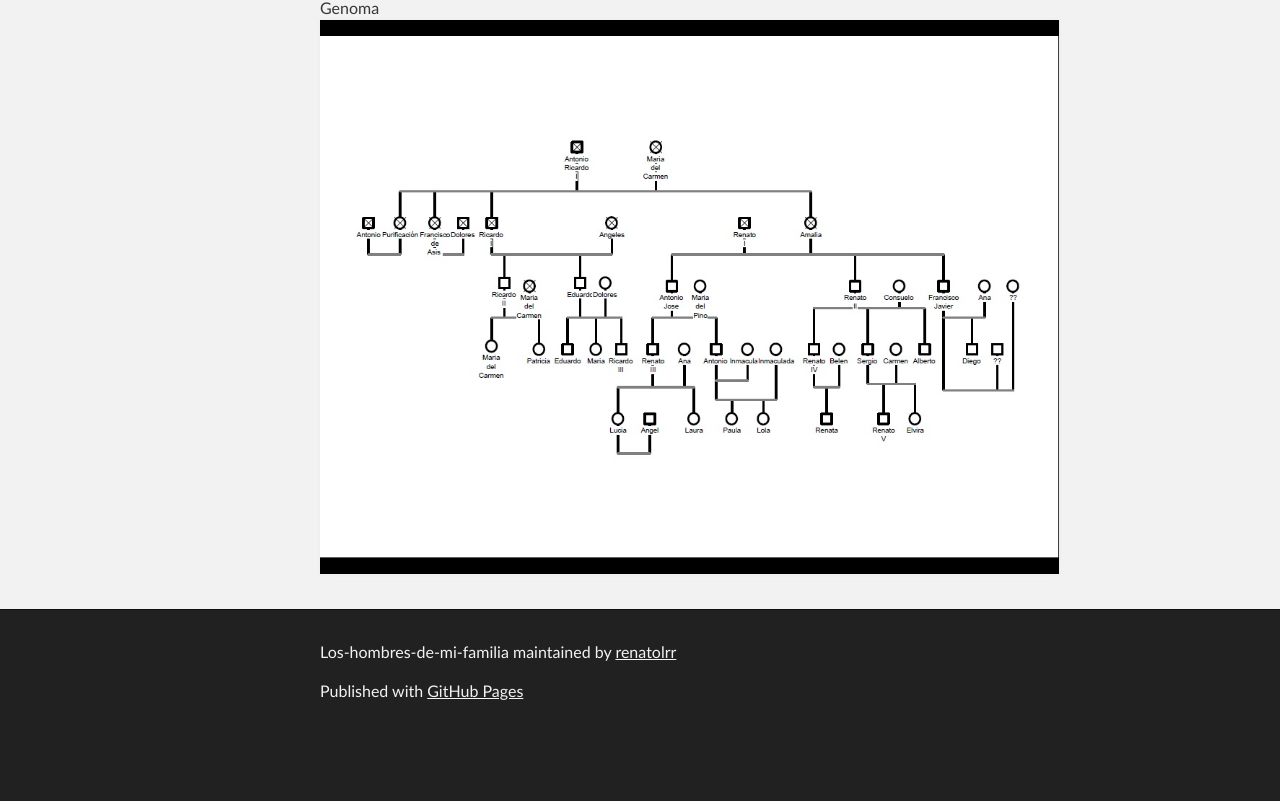
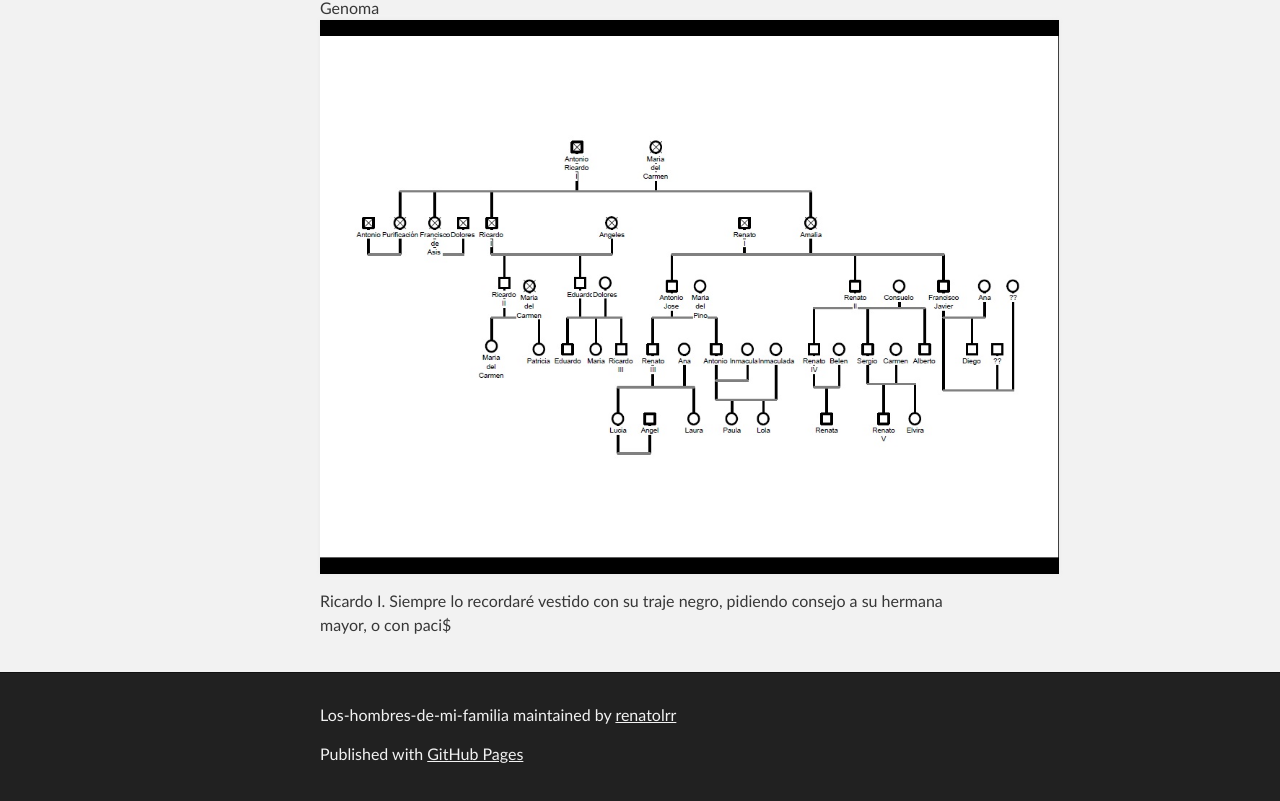
Before and after one commit to renatolrr/Los-hombre-de-mi-familia-, a plain HTML site: page index.html in a window 1280 px wide. Shown: the part 331-1132 px from the top of the page. Before the commit the page ends 1069 px from the top, so only its background shows below. Drawn offline with Linux system fonts and the light colour scheme.

Commit message:
Actualizando web

```diff
--- a/index.html
+++ b/index.html
@@ -35,6 +35,8 @@
 		<h1 id="los-hombres-de-mi-familia.">Los hombres de mi familia.</h1>
 		<p>O la historia de cinco generaciones.</p>
 		<p>Genoma<br /><img src="/images/Genoma familiar.jpg" title="Genoma familiar" alt="Genoma Familiar" /></p>
+		<p>Ricardo I. Siempre lo recordaré vestido con su traje negro, pidiendo consejo a su hermana mayor, o con paci$
+
 
 
       </section>
```
Also changed, not shown: script/html/Texto.html (renamed from script/html/README.html), 2 other files.
